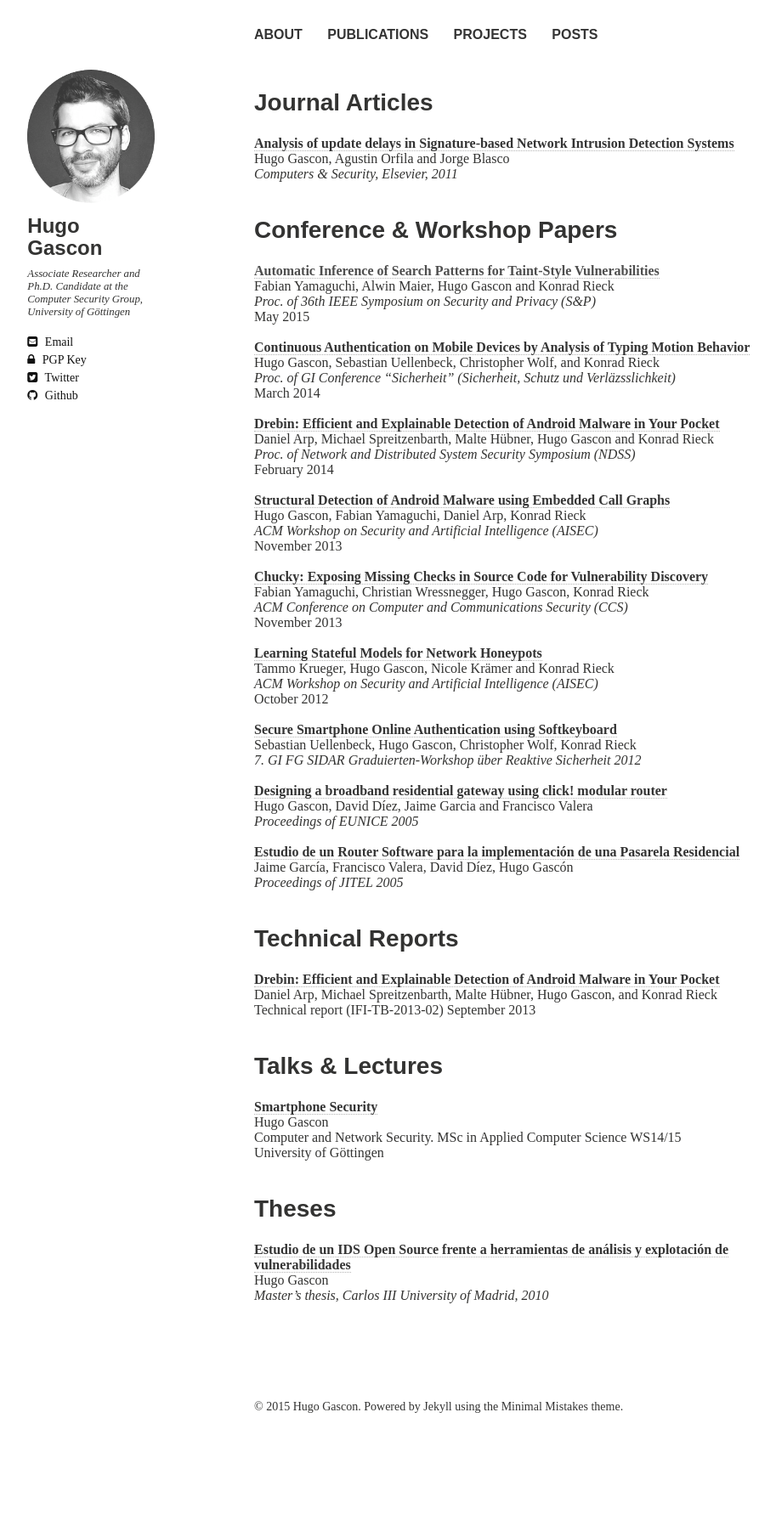
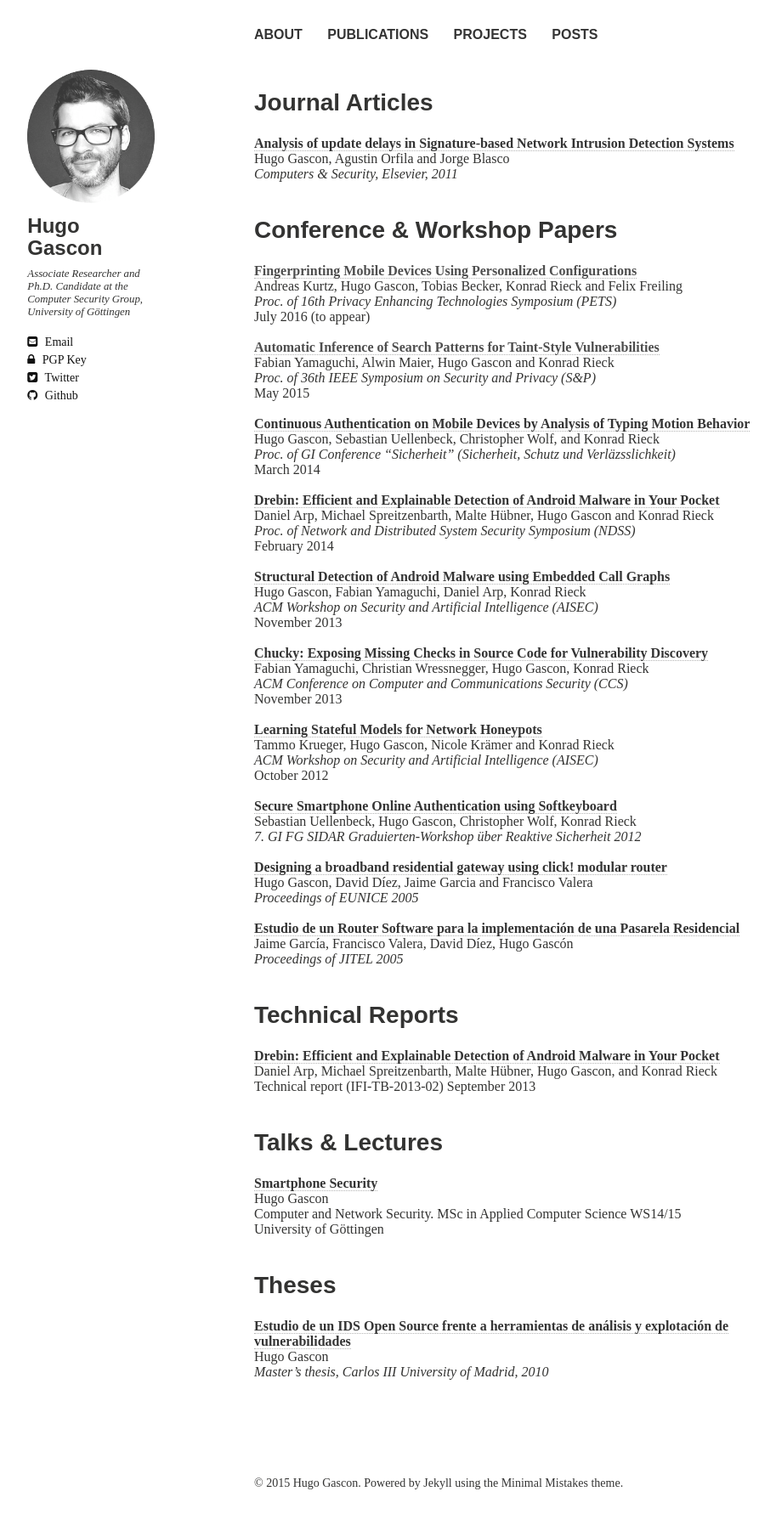
Before and after one commit to hgascon/hgascon.github.io, a Jekyll site: the page built from publications/index.md, in a window 1280 px wide. Shown: the whole page at 85% size, without its empty margins (21-934 px from the left). Built offline with Jekyll 4.4.1, drawn with Linux system fonts in a browser that asks for light colours; nearby versions of some CDN libraries; some web fonts are replaced; before the commit the page ends 1712 px from its top, so only the background shows below that.

Commit message:
Update index.md

```diff
--- a/publications/index.md
+++ b/publications/index.md
@@ -15,6 +15,11 @@ Hugo Gascon, Agustin Orfila and Jorge Blasco<br>
 
 ## Conference & Workshop Papers
 
+[**Fingerprinting Mobile Devices Using Personalized Configurations**]()<br>
+Andreas Kurtz, Hugo Gascon, Tobias Becker, Konrad Rieck and Felix Freiling<br>
+*Proc. of 16th Privacy Enhancing Technologies Symposium (PETS)*<br>
+July 2016 (to appear)<br>
+<br>
 [**Automatic Inference of Search Patterns for Taint-Style Vulnerabilities**]()<br>
 Fabian Yamaguchi, Alwin Maier, Hugo Gascon and Konrad Rieck<br>
 *Proc. of 36th IEEE Symposium on Security and Privacy (S&P)*<br>
```
